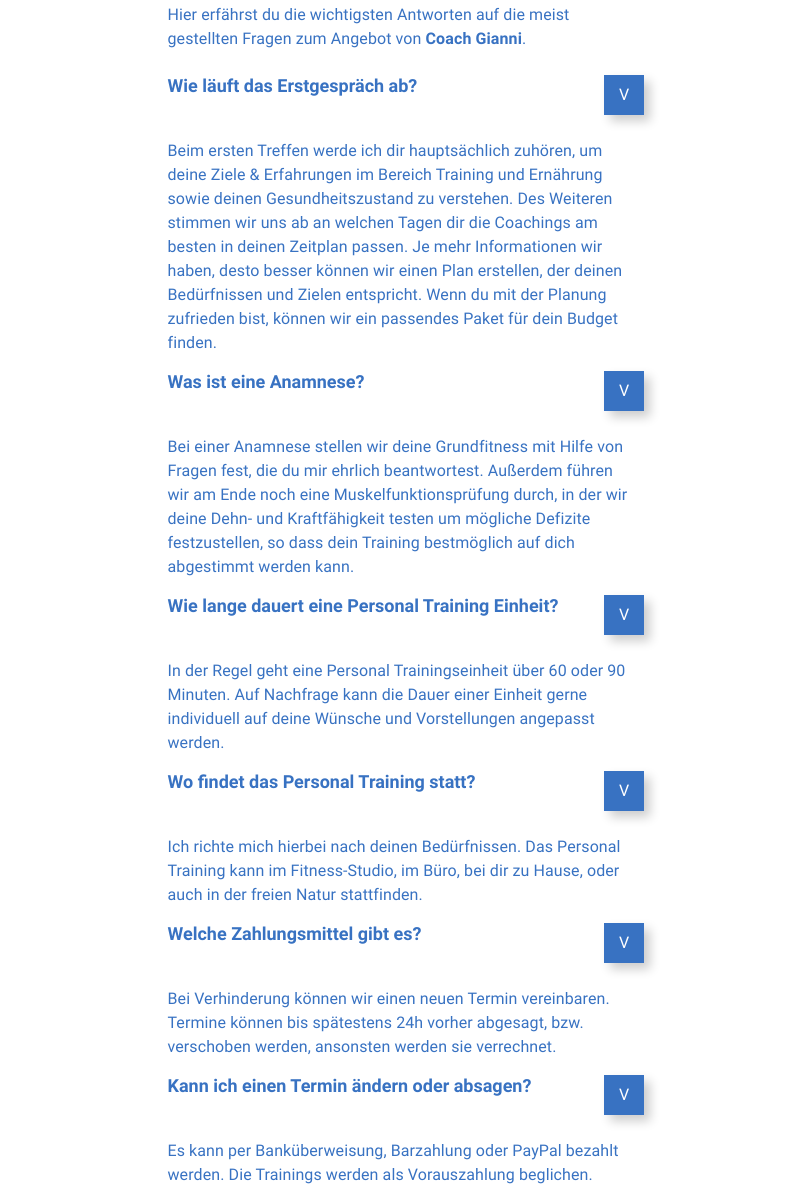
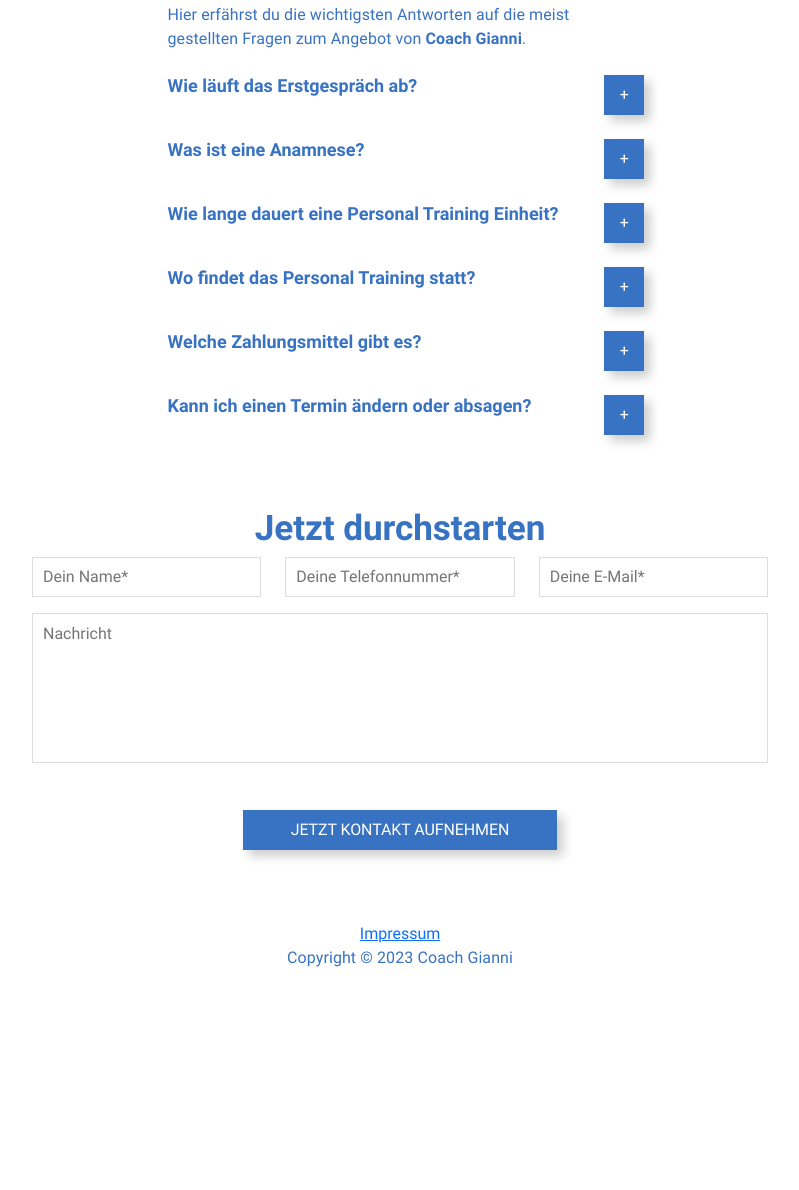
Before and after one commit to Dennicheck/CoachGianniWebsite, a plain HTML site: page index.html in a window 1280 px wide. Shown: the part 3144-4334 px from the top of the page, without its empty margins (240-1039 px from the left). After the commit the page ends 4130 px from the top, so only its background shows below. Drawn offline with Linux system fonts and the light colour scheme.

Commit message:
faq expand text on button click

```diff
--- /dev/null
+++ b/assets/js/main.js
@@ -0,0 +1,11 @@
+function showP(pId, buttonId) {
+  var text = document.getElementById(pId);
+  var button = document.getElementById(buttonId);
+  if (text.style.display == "none") {
+    text.style.display = "block";
+    button.innerText = "-";
+  } else {
+    text.style.display = "none";
+    button.innerText = "+";
+  }
+}
--- a/index.html
+++ b/index.html
@@ -319,10 +319,16 @@
           <div>
             <div class="row">
               <h4 class="h4-heading col-11">Wie läuft das Erstgespräch ab?</h4>
-              <button class="col-1">V</button>
+              <button
+                id="faq1-button"
+                class="col-1"
+                onclick="showP('faq1', 'faq1-button')"
+              >
+                +
+              </button>
             </div>
             <div>
-              <p>
+              <p id="faq1" style="display: none" class="mb-5">
                 Beim ersten Treffen werde ich dir hauptsächlich zuhören, um
                 deine Ziele & Erfahrungen im Bereich Training und Ernährung
                 sowie deinen Gesundheitszustand zu verstehen. Des Weiteren
@@ -338,10 +344,16 @@
           <div>
             <div class="row">
               <h4 class="h4-heading col-11">Was ist eine Anamnese?</h4>
-              <button class="col-1">V</button>
+              <button
+                id="faq2-button"
+                class="col-1"
+                onclick="showP('faq2', 'faq2-button')"
+              >
+                +
+              </button>
             </div>
             <div>
-              <p>
+              <p id="faq2" style="display: none" class="mb-5">
                 Bei einer Anamnese stellen wir deine Grundfitness mit Hilfe von
                 Fragen fest, die du mir ehrlich beantwortest. Außerdem führen
                 wir am Ende noch eine Muskelfunktionsprüfung durch, in der wir
@@ -356,10 +368,16 @@
               <h4 class="h4-heading col-11">
                 Wie lange dauert eine Personal Training Einheit?
               </h4>
-              <button class="col-1">V</button>
+              <button
+                id="faq3-button"
+                class="col-1"
+                onclick="showP('faq3', 'faq3-button')"
+              >
+                +
+              </button>
             </div>
             <div>
-              <p>
+              <p id="faq3" style="display: none" class="mb-5">
                 In der Regel geht eine Personal Trainingseinheit über 60 oder 90
                 Minuten. Auf Nachfrage kann die Dauer einer Einheit gerne
                 individuell auf deine Wünsche und Vorstellungen angepasst
@@ -372,10 +390,16 @@
               <h4 class="h4-heading col-11">
                 Wo findet das Personal Training statt?
               </h4>
-              <button class="col-1">V</button>
+              <button
+                id="faq4-button"
+                class="col-1"
+                onclick="showP('faq4', 'faq4-button')"
+              >
+                +
+              </button>
             </div>
             <div>
-              <p>
+              <p id="faq4" style="display: none" class="mb-5">
                 Ich richte mich hierbei nach deinen Bedürfnissen. Das Personal
                 Training kann im Fitness-Studio, im Büro, bei dir zu Hause, oder
                 auch in der freien Natur stattfinden.
@@ -385,10 +409,16 @@
           <div>
             <div class="row">
               <h4 class="h4-heading col-11">Welche Zahlungsmittel gibt es?</h4>
-              <button class="col-1">V</button>
+              <button
+                id="faq5-button"
+                class="col-1"
+                onclick="showP('faq5', 'faq5-button')"
+              >
+                +
+              </button>
             </div>
             <div>
-              <p>
+              <p id="faq5" style="display: none" class="mb-5">
                 Bei Verhinderung können wir einen neuen Termin vereinbaren.
                 Termine können bis spätestens 24h vorher abgesagt, bzw.
                 verschoben werden, ansonsten werden sie verrechnet.
@@ -400,10 +430,16 @@
               <h4 class="h4-heading col-11">
                 Kann ich einen Termin ändern oder absagen?
               </h4>
-              <button class="col-1">V</button>
+              <button
+                id="faq6-button"
+                class="col-1"
+                onclick="showP('faq6', 'faq6-button')"
+              >
+                +
+              </button>
             </div>
             <div>
-              <p>
+              <p id="faq6" style="display: none" class="mb-5">
                 Es kann per Banküberweisung, Barzahlung oder PayPal bezahlt
                 werden. Die Trainings werden als Vorauszahlung beglichen.
               </p>
@@ -507,5 +543,7 @@
 
     <!-- Bootstrap -->
     <script src="assets/js/bootstrap.min.js"></script>
+
+    <script src="assets/js/main.js"></script>
   </body>
 </html>
```
